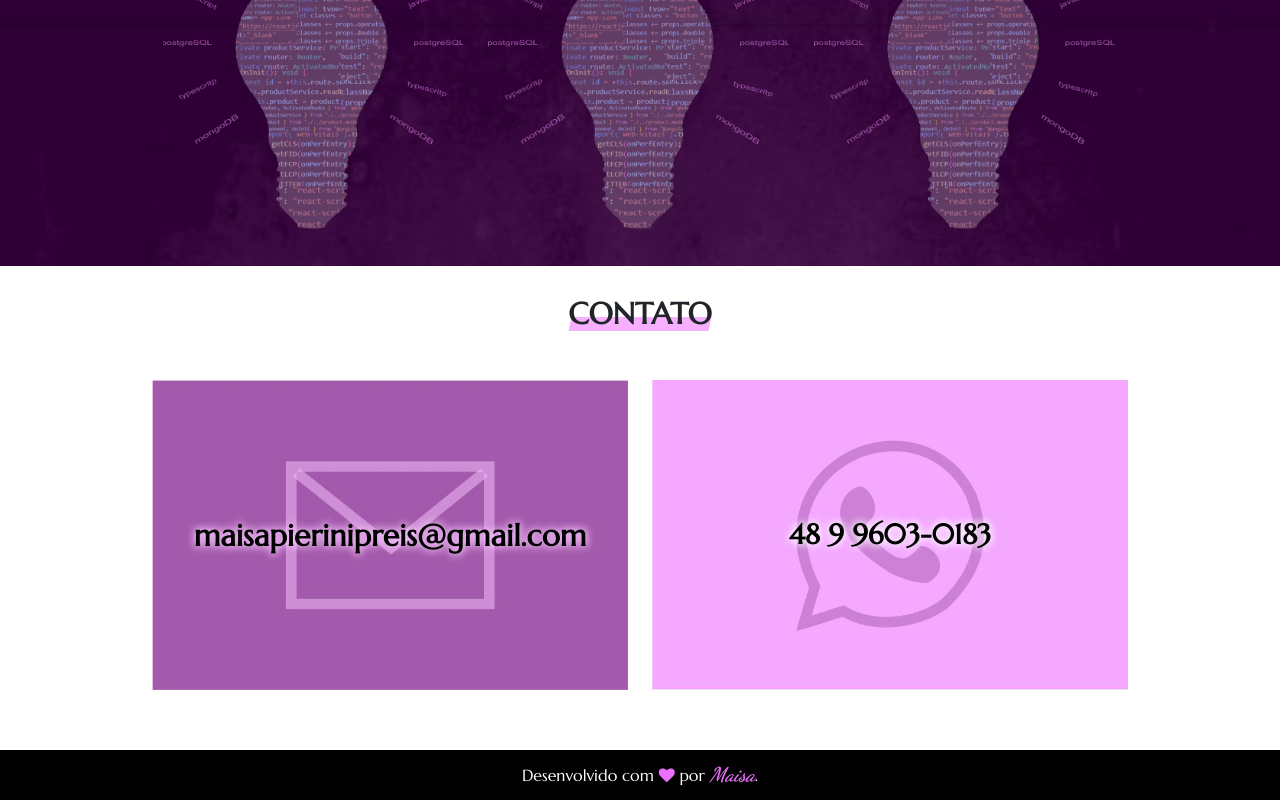
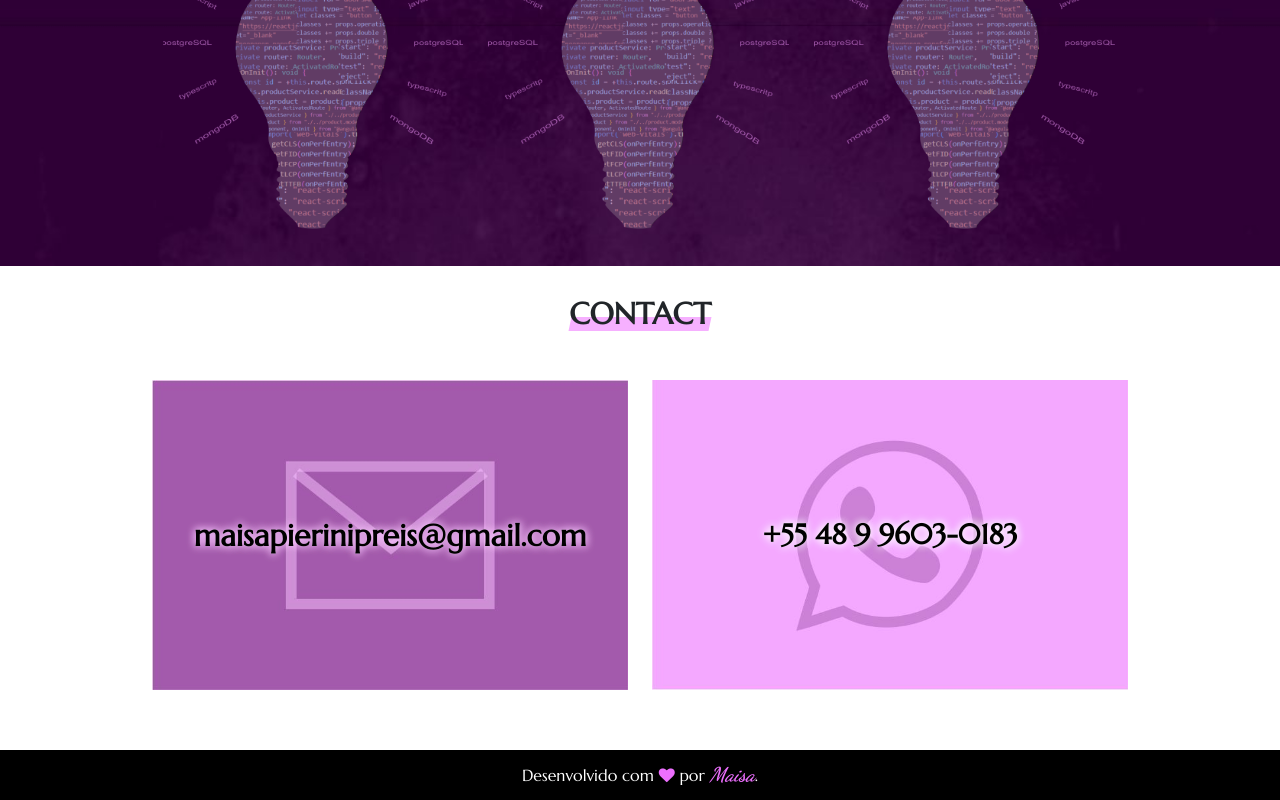
Before and after one commit to maisappreis/maisappreis.github.io, a React (Create React App) app in the folder frontend/: page / in a window 1280 px wide. Shown: the part 3962-4762 px from the top of the page. Built offline with nearby package versions, Linux system fonts and the light colour scheme; a web font is replaced by a local one.

Commit message:
fix: Navbar anchor correction.

```diff
--- a/frontend/src/components/about/About.jsx
+++ b/frontend/src/components/about/About.jsx
@@ -5,7 +5,7 @@ import codeEye from "../../assets/code-eye2.jpg";
 import codeLamp from "../../assets/code-lamp.jpg";
 
 const About = props =>
-    <div className="about-area container-fluid" id="sobre">
+    <div className="about-area container-fluid" id="about">
         <div className="about-flex row">
             <div className="about about-item">
                 <h3 className="about-subtitle">SOBRE</h3>
--- a/frontend/src/components/contact/Contacts.jsx
+++ b/frontend/src/components/contact/Contacts.jsx
@@ -5,8 +5,8 @@ import email from "../../assets/email.jpg";
 import whatsapp from "../../assets/whatsapp.jpg";
 
 const Contacts = props =>
-    <div className="contacts-area container-fluid" id="contato">
-        <h3 className="contact-subtitle">CONTATO</h3>
+    <div className="contacts-area container-fluid" id="contact">
+        <h3 className="contact-subtitle">CONTACT</h3>
         <div className="contacts-flex row">
             <div className="email col-xs-12 col-md-6">
              <img src={email} alt="Email" />
@@ -14,7 +14,7 @@ const Contacts = props =>
             </div>
             <div className="whatsapp col-xs-12 col-md-6">
                 <img src={whatsapp} alt="WhatsApp" />
-                <span id="phone">48 9 9603-0183</span>
+                <span id="phone">+55 48 9 9603-0183</span>
             </div>
         </div>
     </div>
```
